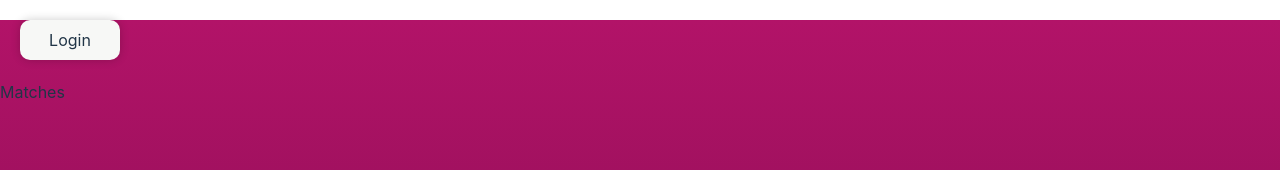
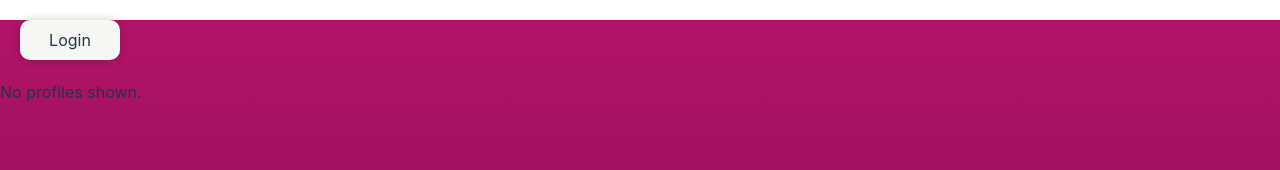
Before and after one commit to KarinaMireles/FinalClient, a React (Vite) app: page /matches in a window 1280 px wide. Shown: the top 170 px of the page. Built offline with nearby package versions, Linux system fonts and the light colour scheme.

Commit message:
working matching props

```diff
--- a/src/App.tsx
+++ b/src/App.tsx
@@ -9,7 +9,7 @@ import BottomMenu from "./component/BottomMenu/BottomMenu";
 import Home from "./component/Home/Home";
 import Matches from "./component/Matches/Matches";
 import Messages from "./component/Messages/Messages";
-// import Profile from "./component/Profile/Profile";
+import Profile from "./component/Profile/Profile";
 import Header from "./component/Header/Header";
 import ProfileEditForm from "./component/Profile/ProfileEditForm";
 import { useState } from "react";
@@ -43,12 +43,27 @@ function App() {
     },
     // ... other profiles
   ]);
+  const [myMatches, setMyMatches] = useState<UserProfile[]>([]);
+
   const addLikedMatch = (id: string) => {
     setLikedMatches((prev) => [...prev, id]);
+    const likedProfile = profiles.find((profile) => profile.id === id);
+    if (likedProfile) {
+      setMyMatches((prev) => [...prev, likedProfile]);
+      const newProfiles = profiles.filter((profile) => profile.id !== id);
+      setProfiles(newProfiles);
+    }
   };
+
   const addDislikedMatch = (id: string) => {
     setDislikedMatches((prev) => [...prev, id]);
+    const dislikedProfile = profiles.find((profile) => profile.id === id);
+    if (dislikedProfile) {
+      const newProfiles = profiles.filter((profile) => profile.id !== id);
+      setProfiles(newProfiles);
+    }
   };
+
   return (
     <div className="App">
       <Router>
@@ -66,9 +81,27 @@ function App() {
               />
             }
           />
-          <Route path="/matches" element={<Matches />} />
+          <Route
+            path="/matches"
+            element={
+              <Matches
+                profiles={myMatches}
+                handleDislike={addDislikedMatch}
+                handleLike={addLikedMatch}
+              />
+            }
+          />
           <Route path="/messages" element={<Messages />} />
-          {/* <Route path="/profile" element={<Profile />} /> */}
+          <Route
+            path="/profile"
+            element={
+              <Profile
+                profile={profiles[0]}
+                onLike={addLikedMatch}
+                onDislike={addDislikedMatch}
+              />
+            }
+          />
           <Route path="/profile/edit" element={<ProfileEditForm />} />
           <Route path="*" element={<Navigate to="/" />} />
         </Routes>
--- a/src/component/Home/Home.tsx
+++ b/src/component/Home/Home.tsx
@@ -1,6 +1,7 @@
 import { FC, useState } from "react";
 import HomeScroll from "./HomeScroll";
 import { UserProfile } from "../../models/Profile";
+import Profile from "../Profile/Profile";
 interface HomeProps {
   handleLike: (id: string) => void;
   handleDislike: (id: string) => void;
@@ -21,6 +22,15 @@ const Home: FC<HomeProps> = ({ handleDislike, handleLike, profiles }) => {
   return (
     <div>
       {profiles.length > 0 ? (
+        <Profile
+          onDislike={handleDislike}
+          onLike={handleLike}
+          profile={profiles[0]}
+        />
+      ) : (
+        <p>No more profiles to view.</p>
+      )}
+      {/* {profiles.length > 0 ? (
         <HomeScroll
           profiles={profiles}
           onDislike={handleDislike}
@@ -28,7 +38,7 @@ const Home: FC<HomeProps> = ({ handleDislike, handleLike, profiles }) => {
         />
       ) : (
         <p>No more profiles.</p>
-      )}
+      )} */}
     </div>
   );
 };
--- a/src/component/Matches/Matches.tsx
+++ b/src/component/Matches/Matches.tsx
@@ -1,4 +1,26 @@
-const Matches = () => {
-  return <div>Matches</div>;
+import { FC } from "react";
+import { UserProfile } from "../../models/Profile";
+import HomeScroll from "../Home/HomeScroll";
+
+interface MatchesProps {
+  profiles: UserProfile[];
+  handleLike: (id: string) => void;
+  handleDislike: (id: string) => void;
+}
+
+const Matches: FC<MatchesProps> = ({ profiles, handleDislike, handleLike }) => {
+  return (
+    <div>
+      {profiles.length > 0 ? (
+        <HomeScroll
+          profiles={profiles}
+          onDislike={handleDislike}
+          onLike={handleLike}
+        />
+      ) : (
+        <p>No profiles shown.</p>
+      )}
+    </div>
+  );
 };
 export default Matches;
--- a/src/component/Profile/Profile.tsx
+++ b/src/component/Profile/Profile.tsx
@@ -1,29 +1,31 @@
-// import { UserProfile } from "../../models/Profile";
-// import { FC, useState } from "react";
-// interface ProfileProps {
-//   profile: UserProfile;
-//   onDislike: (id: string) => void;
-//   onLike: (id: string) => void;
-// }
-// const Profile FC<ProfileProps> = ({Profile, onLike, onDislike}) => {
-//   return  <div>
-//   <div className="slider" key={index}>
-//     <img
-//       className="sliderimage"
-//       src={profile.profilePhoto || ""}
-//       alt={`Slide ${index}`}
-//     />
-//     <div className="slider__text">
-//       <div>{profile.username}</div>
-//       <div>{profile.age}</div>
-//       <div>{profile.location}</div>
-//       <div>{profile.bio}</div>
-//     </div>
-//     <div className="slider__buttons">
-//       <button onClick={() => onDislike(profile.id)}>Dislike (X)</button>
-//       <button onClick={() => onLike(profile.id)}>Like (♥)</button>
-//     </div>
-//   </div>
-// </div>
-// };
-// export default Profile;
+import { UserProfile } from "../../models/Profile";
+import { FC } from "react";
+interface ProfileProps {
+  profile: UserProfile;
+  onDislike: (id: string) => void;
+  onLike: (id: string) => void;
+}
+const Profile: FC<ProfileProps> = ({ profile, onLike, onDislike }) => {
+  return (
+    <div>
+      <div className="slider">
+        <img
+          className="sliderimage"
+          src={profile.profilePhoto || ""}
+          alt={`${profile.username}`}
+        />
+        <div className="slider__text">
+          <div>{profile.username}</div>
+          <div>{profile.age}</div>
+          <div>{profile.location}</div>
+          <div>{profile.bio}</div>
+        </div>
+        <div className="slider__buttons">
+          <button onClick={() => onDislike(profile.id)}>Dislike (X)</button>
+          <button onClick={() => onLike(profile.id)}>Like (♥)</button>
+        </div>
+      </div>
+    </div>
+  );
+};
+export default Profile;
--- a/src/component/Profile/ProfileEditForm.tsx
+++ b/src/component/Profile/ProfileEditForm.tsx
@@ -4,13 +4,13 @@ import "./ProfileEditForm.css";
 import ImageUpload from "./ImageUpload/ImageUpload";
 
 const ProfileEditForm: React.FC = () => {
-  const initialProfile: UserProfile = {
+  const initialProfile: Partial<UserProfile> = {
     username: "",
     email: "",
     bio: "",
     age: null,
   };
-  const [input, setInput] = useState<UserProfile>(initialProfile);
+  const [input, setInput] = useState<Partial<UserProfile>>(initialProfile);
 
   const handleChange = (e: ChangeEvent<HTMLInputElement>) => {
     setInput({
```
